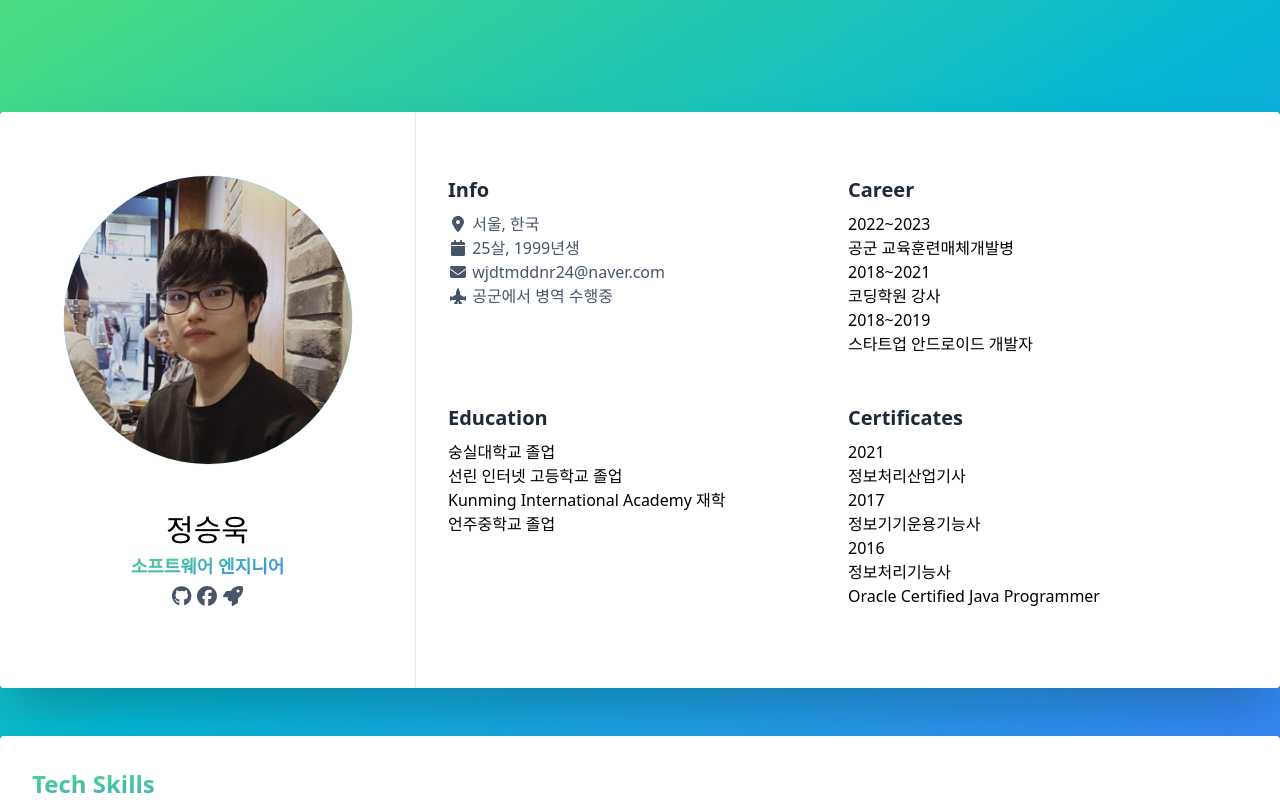
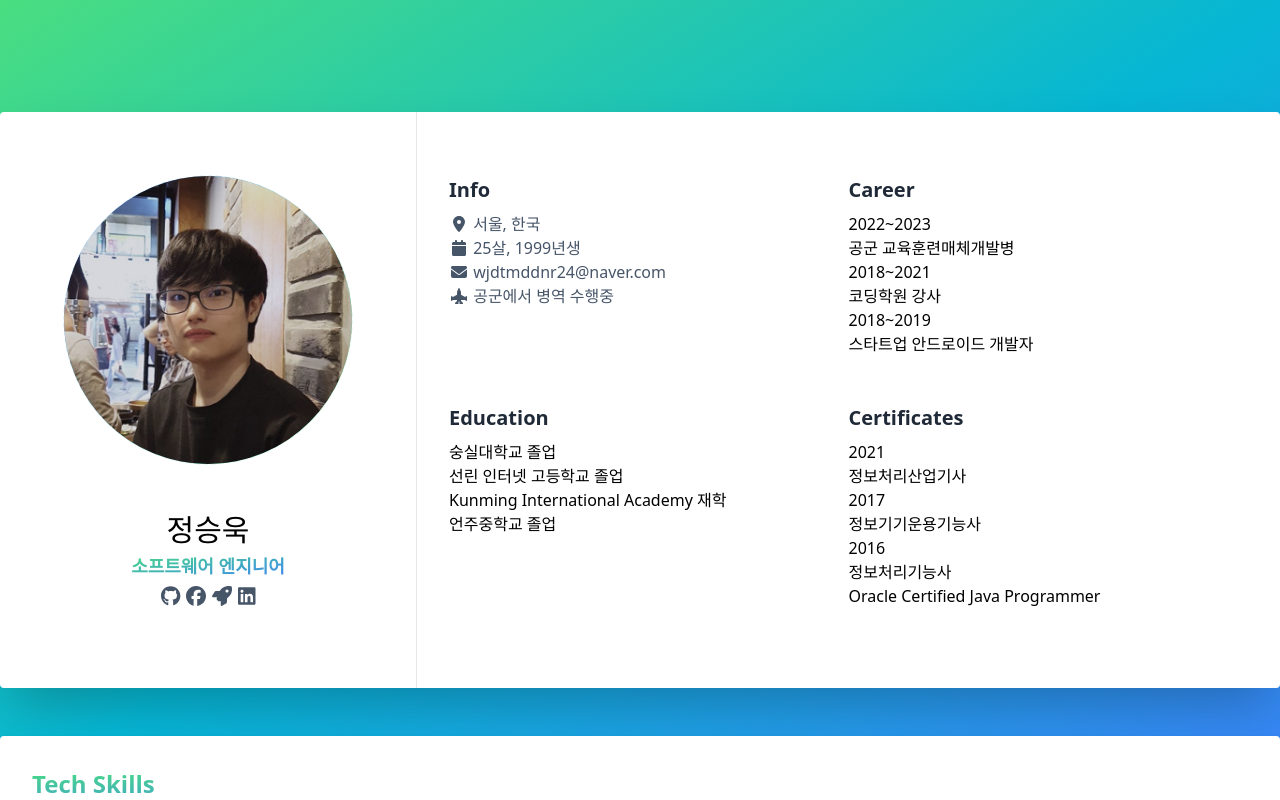
Before and after one commit to wjdtmddnr24/Curriculum-Vitae, a Next.js app: page / in a window 1280 px wide. Built offline with nearby package versions, Linux system fonts and the light colour scheme.

Commit message:
update: rename Summary to Profile

```diff
--- a/src/features/Summary.tsx
+++ b/src/features/Profile.tsx
@@ -1,15 +1,15 @@
-import { faFacebook, faGithub } from "@fortawesome/free-brands-svg-icons";
+import { faFacebook, faGithub, faLinkedin } from "@fortawesome/free-brands-svg-icons";
 import { faCalendar, faEnvelope, faJetFighterUp, faLocationDot, faRocket } from "@fortawesome/free-solid-svg-icons";
 import { FontAwesomeIcon } from "@fortawesome/react-fontawesome";
 import Image from "next/image";
 import Link from "next/link";
 import profilePic from "../../public/profile.png";
 
-export function Summary() {
+export function Profile() {
   return (
     <div className="mx-auto flex justify-center items-center min-h-screen">
-      <div className="bg-white w-[80rem] h-[36rem] grid grid-cols-[auto_1fr] rounded shadow-2xl">
-        <div className="w-[26rem] items-center flex flex-col border-r pt-16 pb-6">
+      <div className="bg-white w-[80rem] h-[36rem] grid grid-cols-[auto_1fr] rounded shadow-2xl divide-x">
+        <div className="w-[26rem] items-center flex flex-col pt-16 pb-6">
           <div className="relative flex justify-center items-center w-72 h-72 group rounded-full">
             <Image
               className="z-10 w-72 h-72 my-auto rounded-full object-cover self-center justify-self-center transition-transform ease-out"
@@ -32,6 +32,9 @@ export function Summary() {
               </Link>
               <Link href="https://www.rocketpunch.com/@cindyjack369" className="hover:text-slate-800 transition-colors">
                 <FontAwesomeIcon icon={faRocket} className="pt-1" />
+              </Link>
+              <Link href="#" className="hover:text-slate-800 transition-colors">
+                <FontAwesomeIcon icon={faLinkedin} />
               </Link>
             </div>
           </div>
--- a/src/pages/index.tsx
+++ b/src/pages/index.tsx
@@ -1,7 +1,7 @@
 import Head from "next/head";
 import { Awards } from "../features/Awards";
 import { Projects } from "../features/Projects";
-import { Summary } from "../features/Summary";
+import { Profile } from "../features/Profile";
 import { TechSkills } from "../features/TechSkills";
 
 export default function Home() {
@@ -15,7 +15,7 @@ export default function Home() {
       </Head>
       <main>
         <div className="bg-gradient-to-br from-green-400 via-cyan-500 to-blue-500 flex flex-col max-h-screen overflow-y-auto">
-          <Summary />
+          <Profile />
           <TechSkills />
           <Awards />
           <Projects />
```
